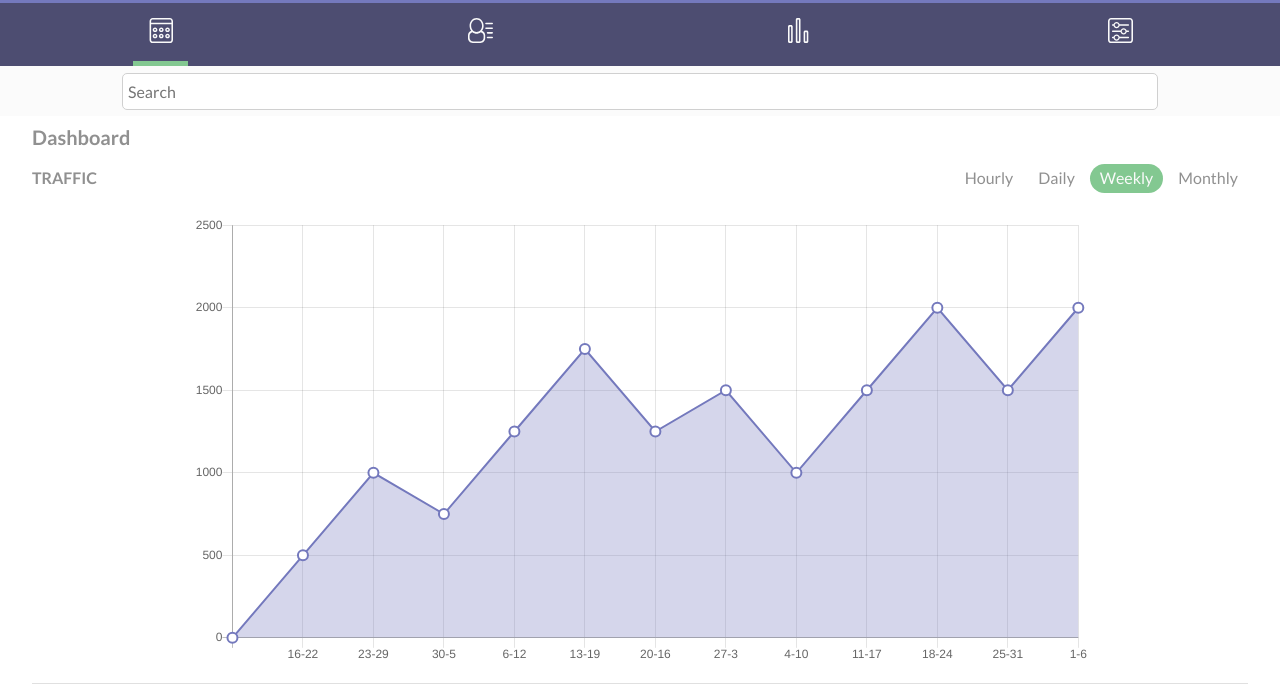
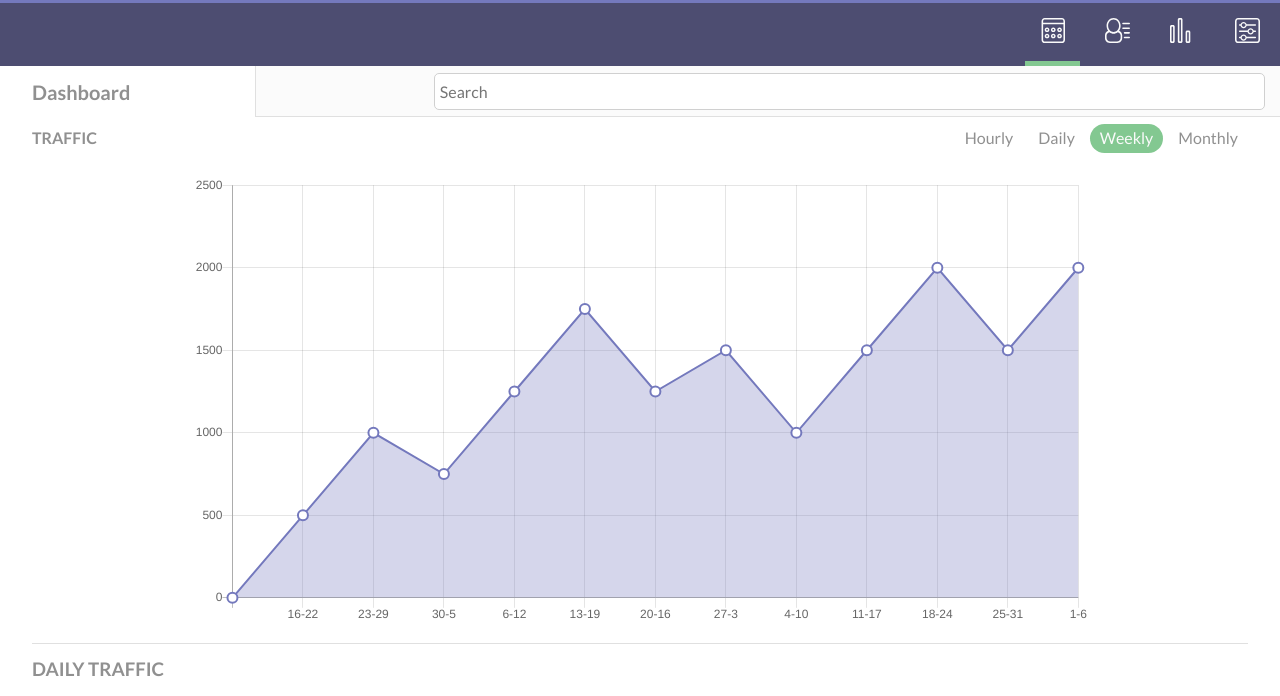
Before and after one commit to j-livengood/Unit-9-Project, a plain HTML site: page index.html in a window 1280 px wide. Shown: the part 57-753 px from the top of the page. Drawn offline with nearby package versions, Linux system fonts and the light colour scheme.

Commit message:
adding tablet media queries

```diff
--- a/css/styles.css
+++ b/css/styles.css
@@ -499,3 +499,42 @@ select{
   padding: 10px;
   border-radius: 5px;
 }
+
+
+
+/* ----- MEDIA QUERIES ----- */
+
+@media (min-width: 768px) {
+  .side-nav {
+    justify-content: flex-end;
+  }
+
+  .side-nav a {
+    margin: 0 5px;
+  }
+
+  .dashboard {
+    position: relative;
+    padding-top: 5px;
+  }
+
+  .search {
+    position: absolute;
+    border-left: 1px solid #e0e0e0;
+    border-bottom: 1px solid #e0e0e0;
+    width: 80%;
+    right: 0px;
+    top: 123px;
+    flex-direction: row;
+    justify-content: flex-end;
+  }
+
+  #main-search {
+    margin: 0 15px;
+    align-self: center;
+  }
+
+  .traffic {
+    margin-top: 20px;
+  }
+}
--- a/js/app.js
+++ b/js/app.js
@@ -201,24 +201,24 @@ function toggleActive() {
   }
 }
 
-function renderChart(data, option) {
-  trafficChart.destroy();
+function resetChart(data, options) {
+  trafficChart.reset();
   trafficChart = new Chart(lineChart, {
     type: 'line',
     data: data,
-    options: option,
+    options: options,
   });
 }
 
 function changeChart(chosen) {
   let chosenTextContent = chosen.textContent.toLowerCase();
   if (chosenTextContent === 'hourly') {
-    renderChart(trafficChartData.hourly, trafficChartOptions.hourly);
+    resetChart(trafficChartData.hourly, trafficChartOptions.hourly);
   } else if (chosenTextContent === 'daily') {
-    renderChart(trafficChartData.daily, trafficChartOptions.daily);
+    resetChart(trafficChartData.daily, trafficChartOptions.daily);
   } else if (chosenTextContent === 'weekly') {
-    renderChart(trafficChartData.weekly, trafficChartOptions.weekly);
+    resetChart(trafficChartData.weekly, trafficChartOptions.weekly);
   } else {
-    renderChart(trafficChartData.monthly, trafficChartOptions.monthly);
+    resetChart(trafficChartData.monthly, trafficChartOptions.monthly);
   }
 }
```
